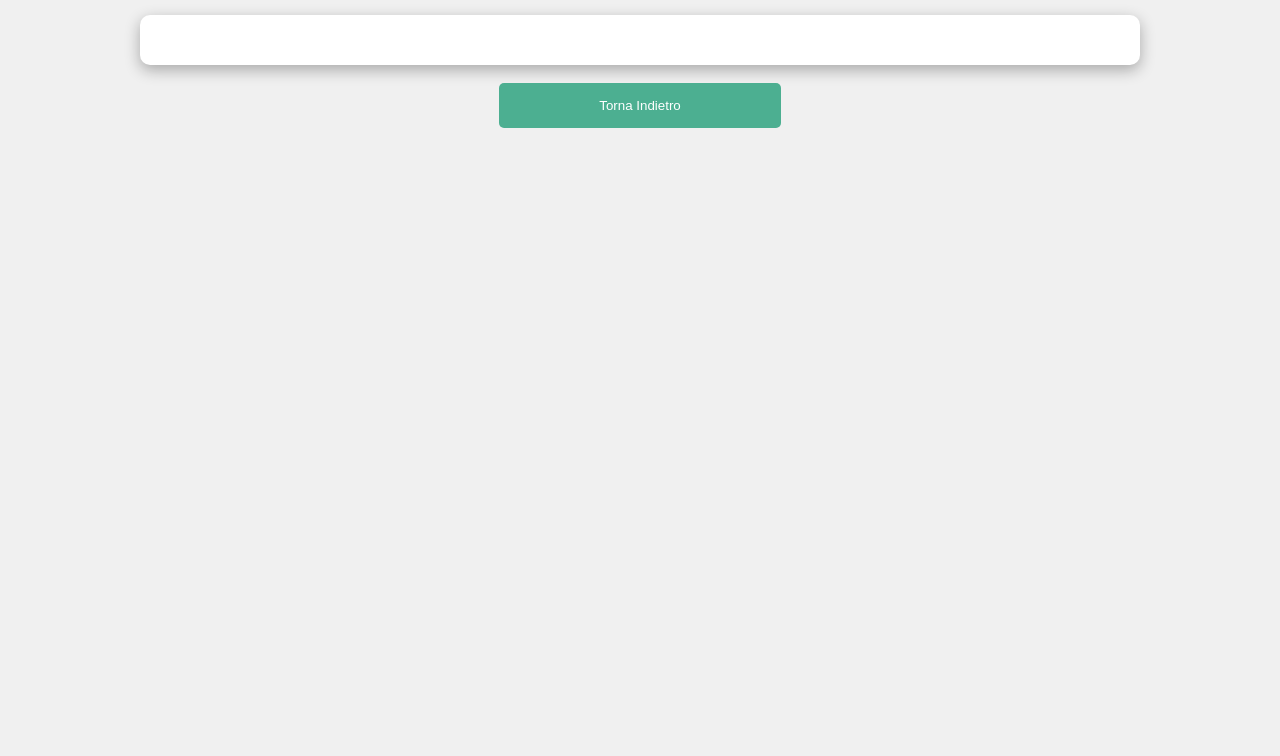
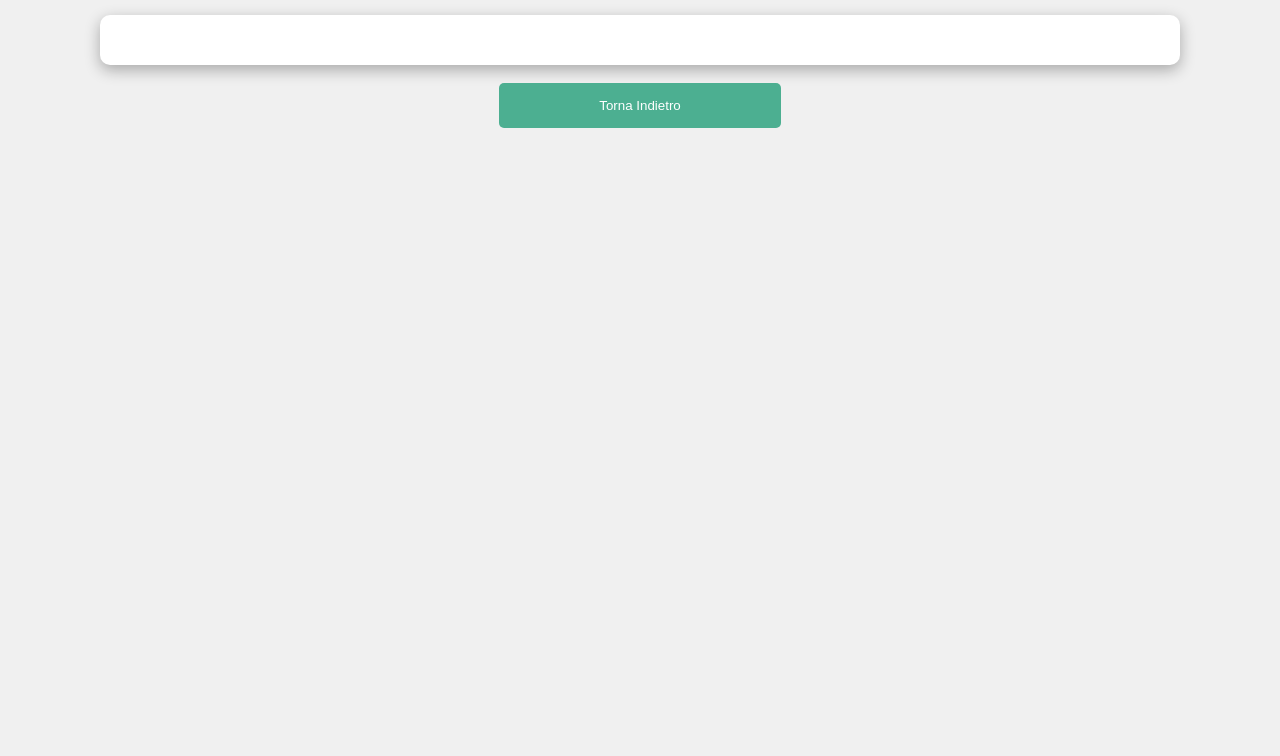
Before and after one commit to eFFe0513/federicodamatowebsite, a plain HTML site: page sitiQuarta/preleva&incollaDatiAnagrafici/incollaDatiAnagrafici.html in a window 1280 px wide. Shown: the part 73-829 px from the top of the page. Drawn offline with Linux system fonts and the light colour scheme.

Commit message:
correzione

```diff
--- a/sitiQuarta/preleva&incollaDatiAnagrafici/incollaDatiAnagrafici.html
+++ b/sitiQuarta/preleva&incollaDatiAnagrafici/incollaDatiAnagrafici.html
@@ -23,7 +23,7 @@
         padding: 20px;
         border-radius: 10px;
         box-shadow: 0 5px 15px rgba(0, 0, 0, 0.3);
-        max-width: 120vh;
+        max-width: 130vh;
         max-height: 40vh;
 	}
 
```
